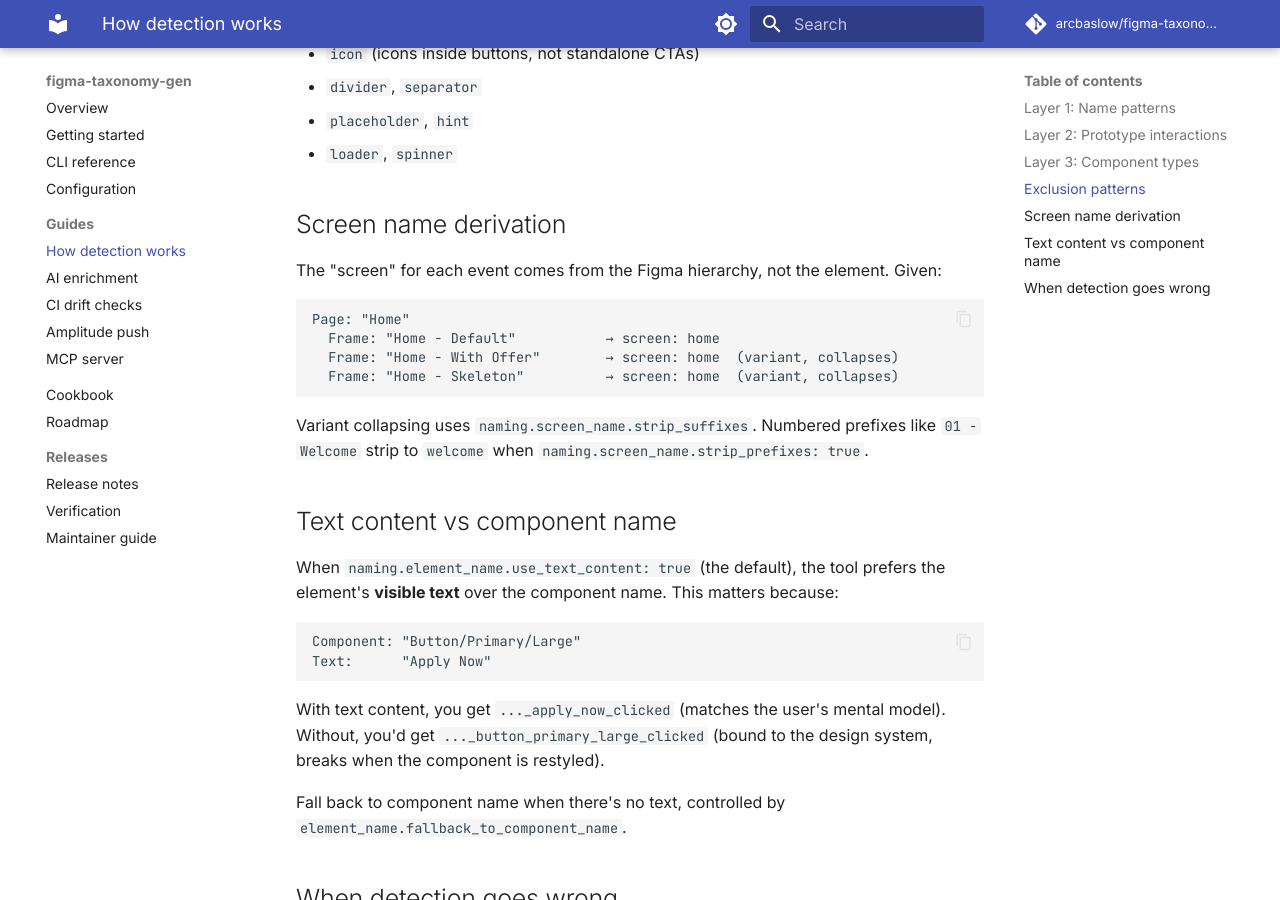
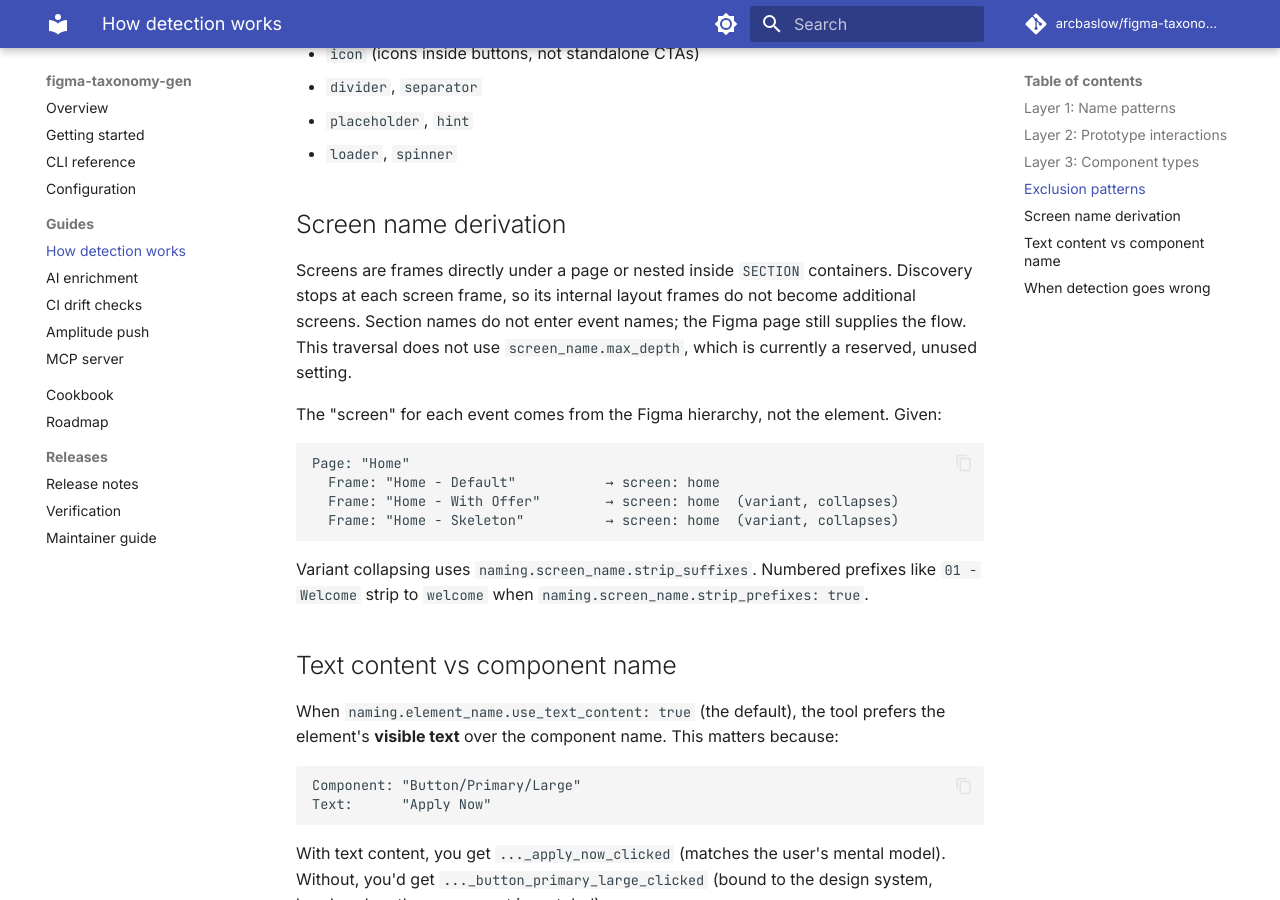
Before and after one commit to arcbaslow/figma-taxonomy-gen, an MkDocs documentation site: the page built from docs/detection.md, in a window 1280 px wide and 900 px high, scrolled down 1277 px. Built offline with MkDocs 1.6.1 and Material for MkDocs 9.7.7, drawn with Linux system fonts in a browser that asks for light colours; comment, search, counter and statistics services are not loaded.

Commit message:
Discover screen frames inside Figma sections

````diff
--- a/docs/detection.md
+++ b/docs/detection.md
@@ -55,6 +55,12 @@ Even if a name matches layer 1, these exclusions drop it:
 
 ## Screen name derivation
 
+Screens are frames directly under a page or nested inside `SECTION` containers.
+Discovery stops at each screen frame, so its internal layout frames do not become
+additional screens. Section names do not enter event names; the Figma page still
+supplies the flow. This traversal does not use `screen_name.max_depth`, which is
+currently a reserved, unused setting.
+
 The "screen" for each event comes from the Figma hierarchy, not the element. Given:
 
 ```
````
Also changed, not shown: CHANGELOG.md (+4 -0 lines), README.md (+3 -0 lines), 3 other files.
